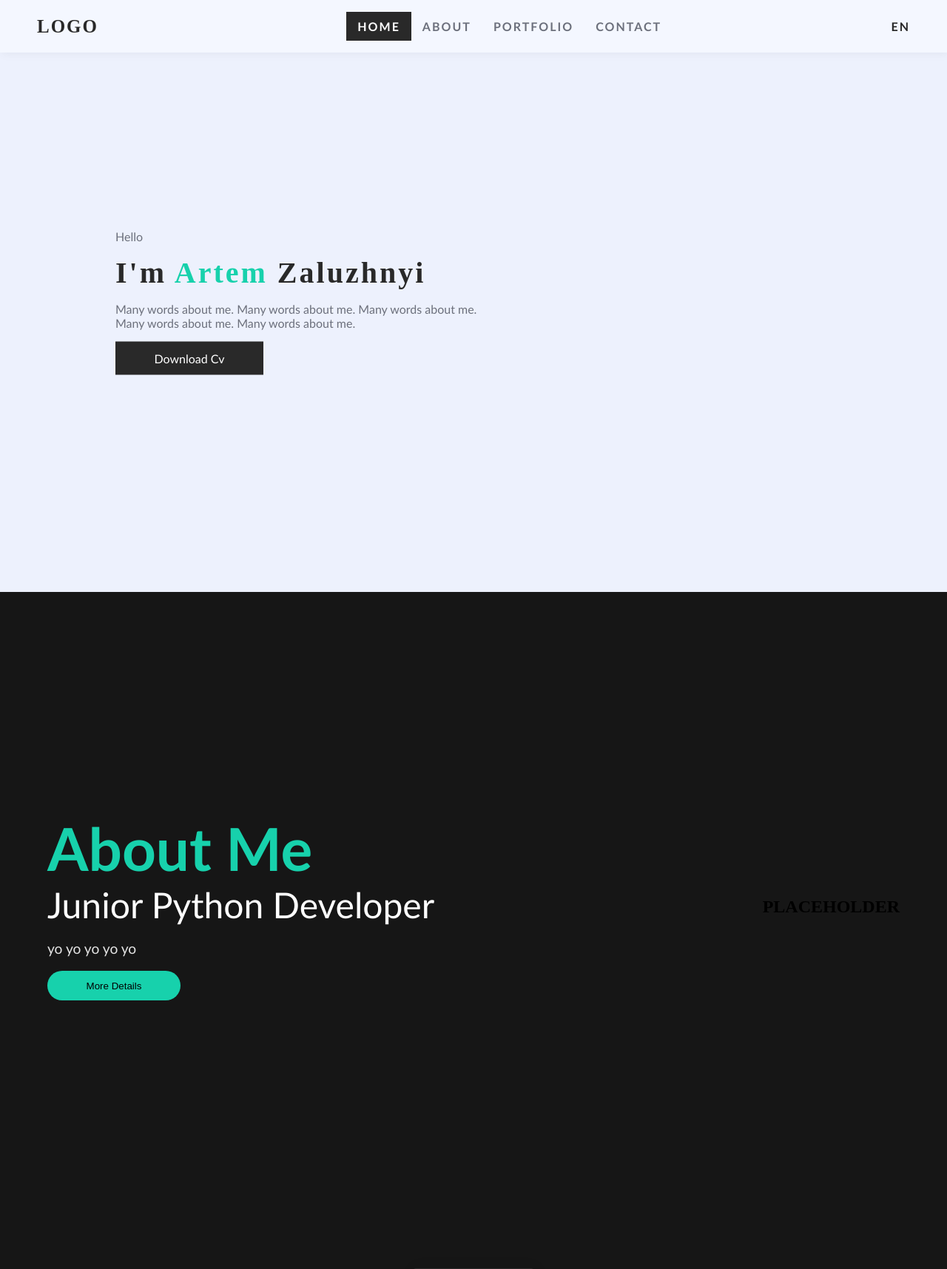
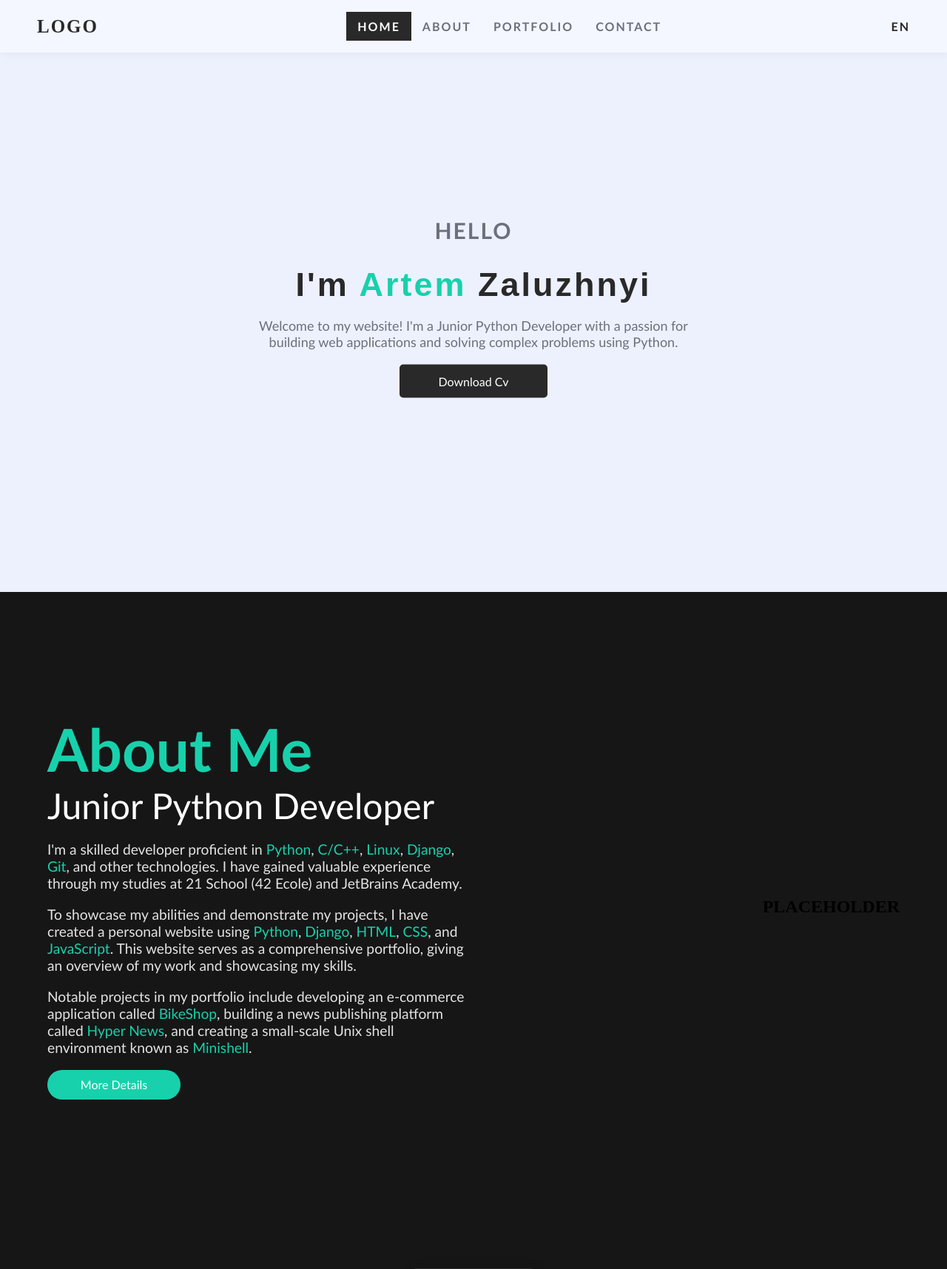
Before and after one commit to HolyJack/PersonalWebsite, a Django app: page / in a window 1280 px wide. Shown: the top 1715 px of the page at 74% size. Run offline with Django 4.2, Linux system fonts and the light colour scheme; some libraries are stand-ins or nearby versions.

Commit message:
new css changes. more text content addded

```diff
--- a/mainpage/static/mainpage/css/styles.css
+++ b/mainpage/static/mainpage/css/styles.css
@@ -12,19 +12,12 @@ ul {
 a {
     text-decoration: none;
 }
+.skill,
+.project {
+    color: #17d1ac;
+}
 .toggle {
     display: none;
-}
-#home {
-    width: 100%;
-    height: 100vh;
-    box-sizing: border-box;
-    background-color: #edf1fd;
-    position: relative;
-    /*background-image: url("../images/bg.png");*/
-    /*background-repeat: no-repeat;*/
-    /*background-size: cover; */
-    /*background-position: right bottom; */
 }
 nav {
     display: flex;
@@ -68,39 +61,67 @@ nav {
     font-weight: 700;
     transition: all ease 0.4s;
 }
-.name {
-    font-family: calibri;
-    width: 500px;
+#home {
+    width: 100%;
+    height: 100vh;
+    box-sizing: border-box;
+    background-color: #edf1fd;
+    position: relative;
+}
+
+#home .name {
+    font-family: Calibri;
+    width: 600px;
     position: absolute;
-    left: 20%;
+    left: 50%;
     top: 50%;
-    transform: translate(-20%, -50%);
+    transform: translate(-50%, -50%);
+    text-align: center;
 }
-.name > p:first-child,
-.name .details {
+
+#home .name .hello {
     color: #6c707c;
-    font-size: 16px;
+    font-size: 30px;
+    font-weight: bold;
+    text-transform: uppercase;
+    letter-spacing: 2px;
+}
 
-}
-.name h1{
-    font-family: Poppins;
-    font-size: 40px;
-    margin: 0px;
+#home .name h1 {
+    font-family: Poppins, sans-serif;
+    font-size: 45px;
+    margin: 0;
     letter-spacing: 3px;
     color: #292929;
 }
-.cv-btn{
+
+#home .name .details {
+    color: #6c707c;
+    font-size: 18px;
+    margin-bottom: 20px;
+}
+#home .button-wrapper {
+    display: flex;
+    justify-content: center;
+    align-items: center;
+    height: 100%;
+}
+#home .cv-btn {
     width: 200px;
     height: 45px;
     display: flex;
     justify-content: center;
     align-items: center;
     background-color: #292929;
-    color: #FFFFFF;
+    color: #fff;
+    text-decoration: none;
+    font-size: 16px;
+    border-radius: 5px;
+    transition: background-color 0.3s ease;
 }
-.cv-btn:hover {
+
+#home .cv-btn:hover {
     background-color: #131313;
-    transition: all ease 0.5s;
 }
 #about {
     width: 100%;
@@ -133,16 +154,23 @@ nav {
     font-size: 1.2rem;
     color: rgba(251,251,251,0.90)
 }
-.about-text button {
+.about-text a {
+    display: inline-block;
     width: 180px;
     height: 40px;
     border-radius: 20px;
     border: none;
     outline: none;
     background-color: #17d1ac;
+    text-align: center;
+    line-height: 40px;
+    color: #FFFFFF;
+    text-decoration: none;
 }
-.about-text button:hover {
+
+.about-text a:hover {
     background-color: #FFFFFF;
+    color: #17d1ac;
     transition: all ease 0.3s;
 }
 #portfolio{
--- a/mainpage/templates/mainpage/index.html
+++ b/mainpage/templates/mainpage/index.html
@@ -35,13 +35,14 @@
     <section id="home">
         <!--name-->
         <div class="name">
-            <p>Hello</p>
+            <p class="hello">Hello</p>
             <h1>I'm <font color="17d1ac">Artem</font> Zaluzhnyi</h1>
             <!--details-->
-            <p class="details">Many words about me. Many words about me. Many words about me. Many words about me. Many
-                words about me.</p>
+            <p class="details">Welcome to my website! I'm a Junior Python Developer with a passion for building web applications and solving complex problems using Python.</p>
             <!--cv-btn-->
-            <a href="{% static 'mainpage/pdf/cv.pdf' %}" download class="cv-btn">Download Cv</a>
+            <div class="button-wrapper">
+                <a href="{% static 'mainpage/pdf/cv.pdf' %}" download class="cv-btn">Download Cv</a>
+            </div>
         </div>
     </section>
     <!--about-->
@@ -50,8 +51,30 @@
         <div class="about-text">
             <h1>About Me</h1>
             <h2>Junior Python Developer</h2>
-            <p>yo yo yo yo yo</p>
-            <button>More Details</button>
+            <p>I'm a skilled developer proficient in
+                <span class="skill">Python</span>,
+                <span class="skill">C/C++</span>,
+                <span class="skill">Linux</span>,
+                <span class="skill">Django</span>,
+                <span class="skill">Git</span>,
+                and other technologies.
+                I have gained valuable experience through my studies at 21 School (42 Ecole) and JetBrains Academy.</p>
+
+            <p>To showcase my abilities and demonstrate my projects, I have created a personal website using
+                <span class="skill">Python</span>,
+                <span class="skill">Django</span>,
+                <span class="skill">HTML</span>,
+                <span class="skill">CSS</span>,
+                and <span class="skill">JavaScript</span>.
+                This website serves as a comprehensive portfolio, giving an overview of my work and showcasing my skills.</p>
+
+            <p>Notable projects in my portfolio include developing an e-commerce application called
+                <span class="project">BikeShop</span>,
+                building a news publishing platform called
+                <span class="project">Hyper News</span>,
+                and creating a small-scale Unix shell environment known as
+                <span class="project">Minishell</span>.</p>
+            <a href='#portfolio'>More Details</a>
         </div>
         <!--about-model-img-->
         <div class="about-model">
```
Also changed, not shown: 1 other file.
